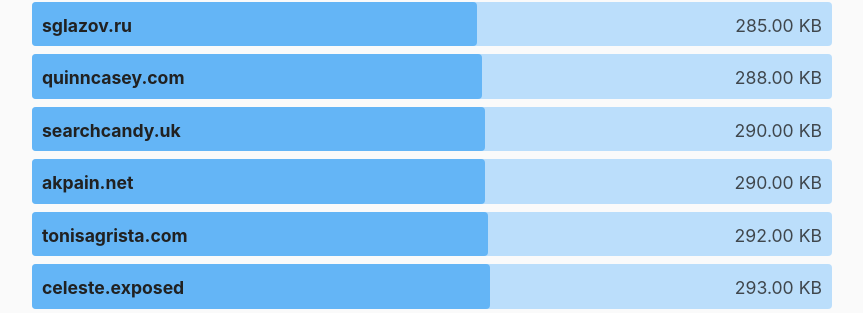
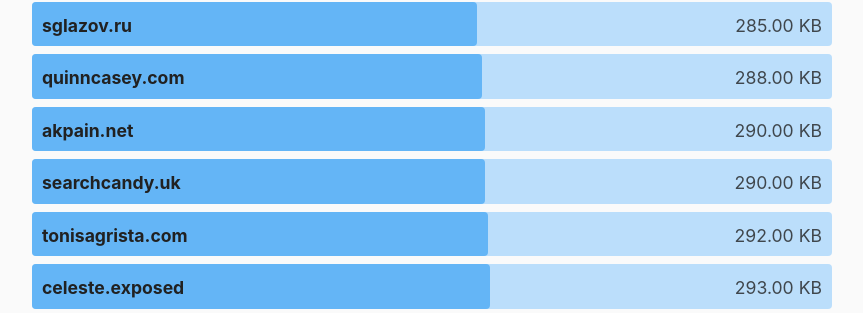
Before and after one commit to kevquirk/512kb.club, a Jekyll site: the page built from index.md, in a window 1280 px wide and 900 px high, scrolled down 34155 px. Shown: the part 140-453 px from the top of the window, without its empty margins (208-1071 px from the left). Built offline with Jekyll 4.4.1, drawn with Linux system fonts in a browser that asks for light colours; some of the changed lines change nothing that is shown.

Commit message:
Fix formatting

```diff
--- a/_data/sites.yml
+++ b/_data/sites.yml
@@ -143,6 +143,11 @@
   size: 296
   last_checked: 2023-12-28
 
+- domain: akpain.net
+  url: https://www.akpain.net/
+  size: 290
+  last_checked: 2024-02-23
+
 - domain: alessandrocuzzocrea.com
   url: https://alessandrocuzzocrea.com
   size: 13.4
@@ -3143,11 +3148,6 @@
   size: 155
   last_checked: 2022-04-26
 
-- domain: akpain.net
-  url: https://www.akpain.net/
-  size: 290
-  last_checked: 2024-02-23
-
 - domain: tedmagaoay.com
   url: https://tedmagaoay.com/
   size: 74.8
```
